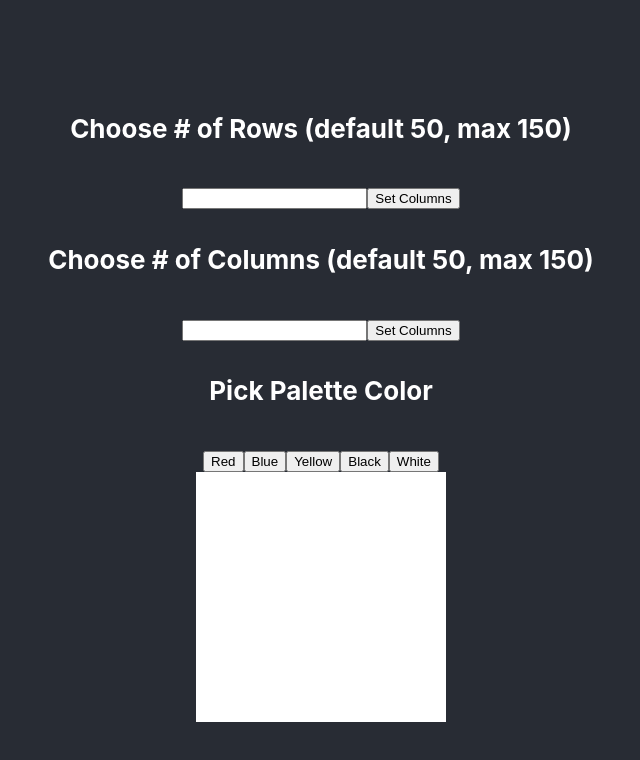
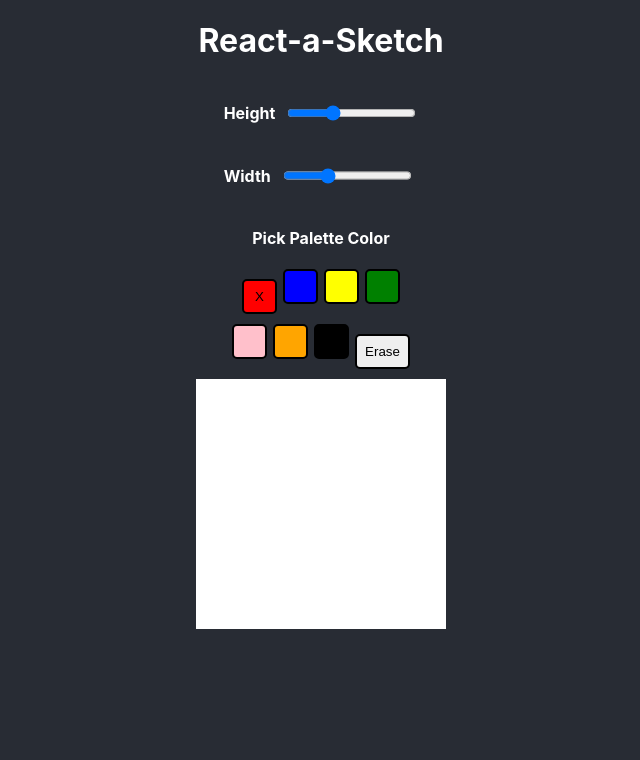
Before and after one commit to chalonhutson/react-a-sketch, a React (Create React App) app: page / in a window 1280 px wide. Shown: the top 760 px of the page, without its empty margins (319-959 px from the left). Built offline with nearby package versions, Linux system fonts and the light colour scheme.

Commit message:
Added style, changed buttons, added sliders.

```diff
--- a/src/App.css
+++ b/src/App.css
@@ -1,16 +1,5 @@
 .App {
   text-align: center;
-}
-
-.App-logo {
-  height: 40vmin;
-  pointer-events: none;
-}
-
-@media (prefers-reduced-motion: no-preference) {
-  .App-logo {
-    animation: App-logo-spin infinite 20s linear;
-  }
 }
 
 .App-header {
@@ -19,22 +8,19 @@
   display: flex;
   flex-direction: column;
   align-items: center;
-  justify-content: center;
-  font-size: calc(10px + 2vmin);
+  justify-content: flex-start;
   color: white;
 }
 
-.App-link {
-  color: #61dafb;
+.inputDiv {
+  display: flex;
+  flex-direction: row;
+  margin-top: 0px;
+  margin-bottom: 0px;
 }
 
-@keyframes App-logo-spin {
-  from {
-    transform: rotate(0deg);
-  }
-  to {
-    transform: rotate(360deg);
-  }
+.inputLabel {
+  margin-right: 10px;
 }
 
 .cellRow {
@@ -42,7 +28,33 @@
   flex-direction: row;
 }
 
-.columnContainer {
+.canvasContainer {
   display: flex;
   flex-direction: column;
 }
+
+.colorBtnContainer {
+  display: flex;
+  flex-direction: column;
+}
+
+#btnsContainer {
+  margin-bottom: 10px;
+}
+
+.colorBtn {
+  height: 35px;
+  width: 35px;
+  border: solid black 2px;
+  border-radius: 5px;
+  color: black;
+  margin: 0px 3px;
+}
+
+#colorBtnBlack {
+  color: white;
+}
+
+#colorBtnErase {
+  width: 55px;
+}
--- a/src/App.js
+++ b/src/App.js
@@ -4,69 +4,64 @@ import Cell from './Cell'
 
 function App() {
 
+  console.log("Thanks for checking out my project!!! You are awesome!!!")
+
   const [numOfRows, setNumOfRows] = useState(50)
   const [numOfColumns, setNumOfColumns] = useState(50)
   const [paletteColor, setPaletteColor] = useState("red")
 
-  const [rowsUserInput, setRowsUserInput] = useState(null)
-  const [columnsUserInput, setColumnsUserInput] = useState(null)
+  function returnColumns(rowKey) {
+    const arrayOfColumns = []
+    for (let i = 0; i < numOfColumns; i++) {
+      arrayOfColumns.push(<Cell key={`Row ${rowKey} Column ${i}`} color="white" paletteColor={paletteColor} />)
+    }
+    return arrayOfColumns
+  }
 
-  function returnRows(columnKey) {
-    console.log("return rows")
+  function returnRows () {
     const arrayOfRows = []
     for (let i = 0; i < numOfRows; i++) {
-      arrayOfRows.push(<Cell key={`Column ${columnKey} Row ${i}`} color="white" paletteColor={paletteColor} />)
-    }
-    return arrayOfRows
-  }
-
-  function returnColumns () {
-    console.log("return columns")
-    const arrayOfColumns = []
-    for (let i = 0; i < numOfColumns; i++) {
-      arrayOfColumns.push(
-        <div key={`Column ${i}`} className="cellRow">
-          {returnRows(i)}
+      arrayOfRows.push(
+        <div key={`Row ${i}`} className="cellRow">
+          {returnColumns(i)}
         </div>
       )
     }
-    return arrayOfColumns
+    return arrayOfRows
   }
 
 
   return (
     <div className="App">
       <header className="App-header">
-        <div>
-          <h4>Choose # of Rows (default 50, max 150)</h4>
-          <input onChange={e => {
-            e.target.value < 150 ?
-            setRowsUserInput(e.target.value) :
-            setRowsUserInput(150)
-            }
-          } type="text" />
-          <button onClick={() => setNumOfRows(rowsUserInput)}>Set Columns</button>
+        <h1>React-a-Sketch</h1>
+        <div className="inputContainer">
+          <div className="inputDiv">
+            <h4 className="inputLabel">Height</h4>
+            <input type="range" min="1" max="150" onChange={(e) => setNumOfRows(e.target.value)} />
+          </div>
+          <div className="inputDiv">
+            <h4 className="inputLabel">Width</h4>
+            <input type="range" min="1" max="150" onChange={(e) => setNumOfColumns(e.target.value)} />
+          </div>
         </div>
-        <div>
-          <h4>Choose # of Columns (default 50, max 150)</h4>
-          <input onChange={e => {
-            e.target.value < 150 ?
-            setColumnsUserInput(e.target.value) :
-            setColumnsUserInput(150)
-            }
-          } type="text" />
-          <button onClick={() => setNumOfColumns(columnsUserInput)}>Set Columns</button>
+        <div className="colorBtnContainer">
+          <h4>Pick Palette Color</h4>
+          <div id="btnsContainer">
+          <button style={{backgroundColor:"red"}} className="colorBtn" onClick={() => setPaletteColor("red")} >{paletteColor==="red" ? "X" : null}</button>
+          <button style={{backgroundColor:"blue"}} className="colorBtn" onClick={() => setPaletteColor("blue")} >{paletteColor==="blue" ? "X" : null}</button>
+          <button style={{backgroundColor:"yellow"}} className="colorBtn" onClick={() => setPaletteColor("yellow")} >{paletteColor==="yellow" ? "X" : null}</button>
+          <button style={{backgroundColor:"green"}} className="colorBtn" onClick={() => setPaletteColor("green")} >{paletteColor==="green" ? "X" : null}</button>
+          </div>
+          <div id="btnsContainer">
+          <button style={{backgroundColor:"pink"}} className="colorBtn" onClick={() => setPaletteColor("pink")} >{paletteColor==="pink" ? "X" : null}</button>
+          <button style={{backgroundColor:"orange"}} className="colorBtn" onClick={() => setPaletteColor("orange")} >{paletteColor==="orange" ? "X" : null}</button>
+          <button style={{backgroundColor:"black"}} className="colorBtn" id="colorBtnBlack"  onClick={() => setPaletteColor("black")} >{paletteColor==="black" ? "X" : null}</button>
+          <button className="colorBtn" id="colorBtnErase" onClick={() => setPaletteColor("white")} >Erase</button>
         </div>
-        <div>
-          <h4>Pick Palette Color</h4>
-          <button onClick={() => setPaletteColor("red")} >Red</button>
-          <button onClick={() => setPaletteColor("blue")} >Blue</button>
-          <button onClick={() => setPaletteColor("yellow")} >Yellow</button>
-          <button onClick={() => setPaletteColor("black")} >Black</button>
-          <button onClick={() => setPaletteColor("white")} >White</button>
         </div>
-        <div className="columnContainer" >
-          {returnColumns()}
+        <div className="canvasContainer" >
+          {returnRows()}
         </div>
       </header>
     </div>
```
Also changed, not shown: 1 other file (tests, documents, lock files or other folders).
